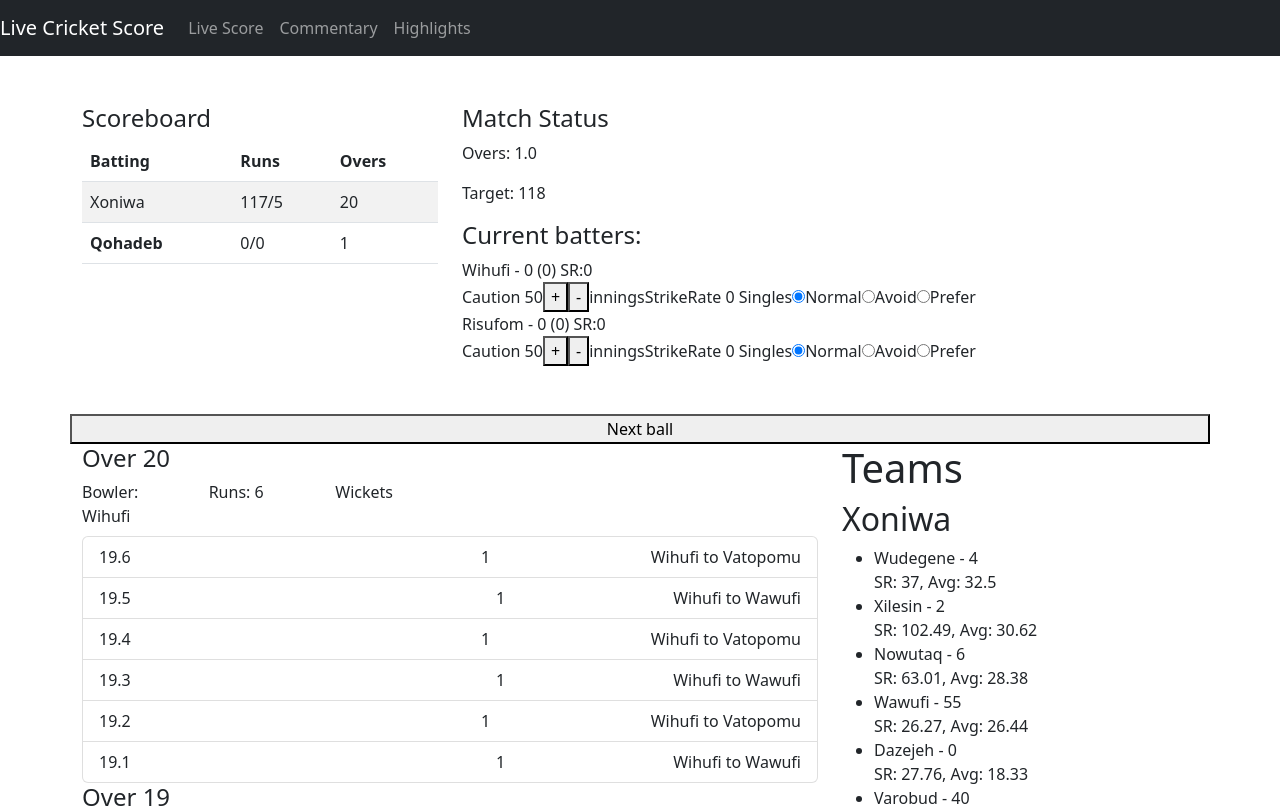
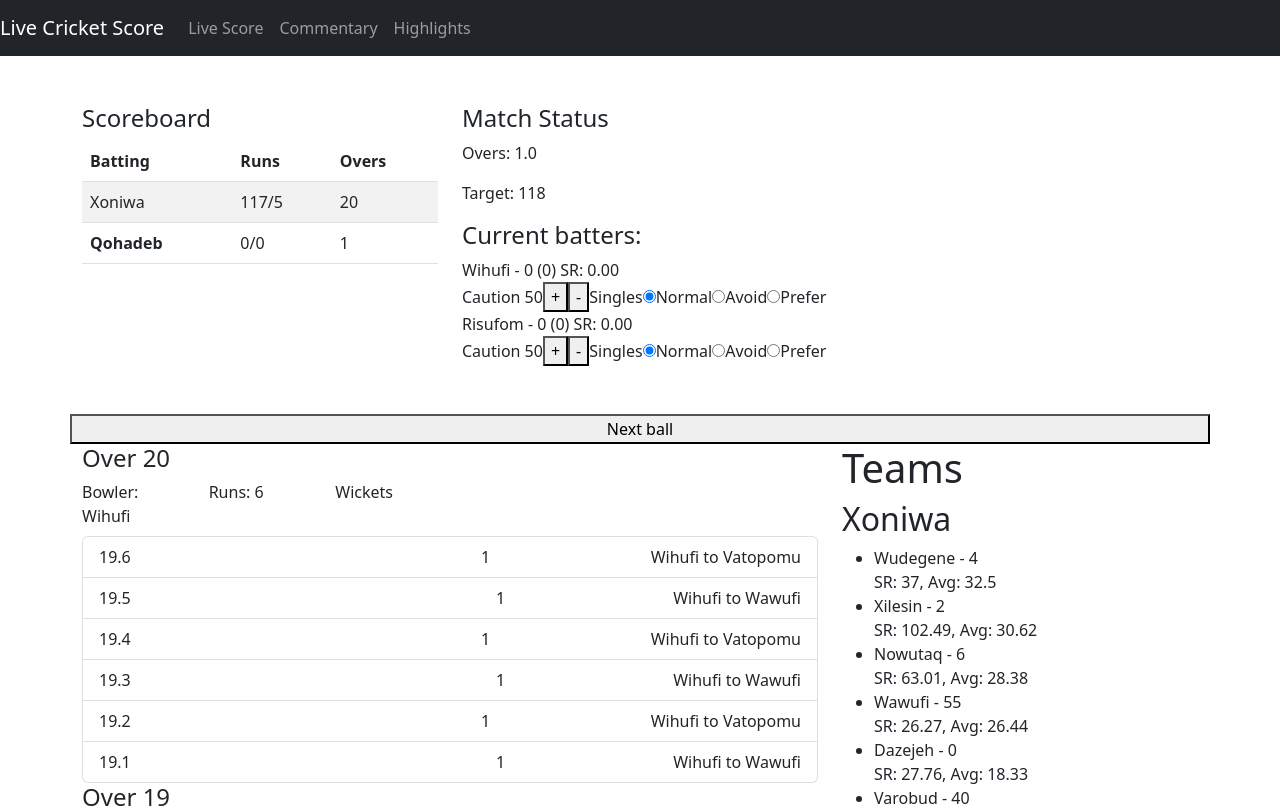
Before and after one commit to rdsimes/crykit, a React (Create React App) app: page / in a window 1280 px wide. Shown: the top 808 px of the page. Built offline with nearby package versions, Linux system fonts and the light colour scheme.

Commit message:
Tidied up strike rate display

```diff
--- a/src/Batter.tsx
+++ b/src/Batter.tsx
@@ -6,13 +6,15 @@ interface BatterProps {
 }
 
 const Batter: React.FC<BatterProps> = ({ batter }) => {
-    return (
-        <>
-           <div> {batter.name} - {batter.runs} ({batter.ballsFaced}) SR:{batter.inningsStrikeRate} </div>
+  const formattedStrikeRate = batter.inningsStrikeRate.toFixed(2);
 
-
-        </>
-    );
-}
+  return (
+    <>
+      <div>
+        {batter.name} - {batter.runs} ({batter.ballsFaced}) SR: {formattedStrikeRate}
+      </div>
+    </>
+  );
+};
 
 export default Batter;
--- a/src/BatterControls.tsx
+++ b/src/BatterControls.tsx
@@ -33,8 +33,7 @@ const BatterControls: React.FC<BatterProps> = ({ batter }) => {
            <div> Caution {batter.caution}
            <button onClick={handleIncrement}>+</button>
         <button onClick={handleDecrement}>-</button>
-           inningsStrikeRate {batter.inningsStrikeRate} Singles
-
+            Singles
            <label>
           <input type="radio" value="Normal" checked={singlesPreference === "Normal"} onChange={handleSinglesPreferenceChange} />
           Normal
```
